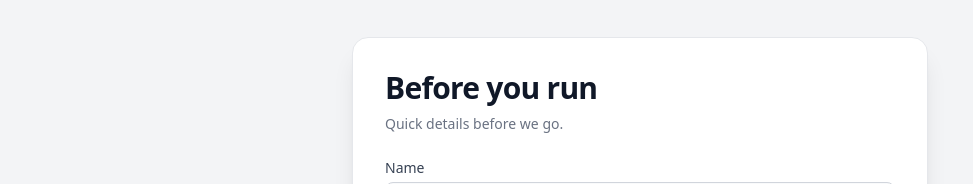
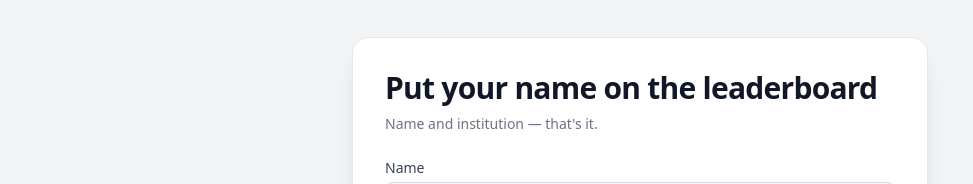
Before and after one commit to daniguzman73-netizen/citation-rush, a React (Vite) app: page / in a window 1280 px wide. Both pictures are taken after a click on the button "Press start →". Shown: the part 162-346 px from the top of the page, without its empty margins (0-973 px from the left). Built offline with nearby package versions, Linux system fonts and the light colour scheme; no server answers.

Commit message:
Copy + lockup tweaks: bigger Clarivate logo with more breathing room; intake title 'Put your name on the leaderboard' + tighter subhead; email box title 'Get the latest on Nexus'

```diff
--- a/src/screens/IntakeScreen.tsx
+++ b/src/screens/IntakeScreen.tsx
@@ -55,8 +55,8 @@ export default function IntakeScreen({ initial, onSubmit, onBack }: Props) {
         onSubmit={handleSubmit}
         className="w-full max-w-xl bg-white rounded-2xl p-8 border border-gray-200 shadow-xl"
       >
-        <h2 className="text-3xl font-bold tracking-tight text-gray-900">Before you run</h2>
-        <p className="mt-2 text-sm text-gray-500">Quick details before we go.</p>
+        <h2 className="text-3xl font-bold tracking-tight text-gray-900">Put your name on the leaderboard</h2>
+        <p className="mt-2 text-sm text-gray-500">Name and institution — that's it.</p>
 
         <label className="block mt-6 text-sm font-medium text-gray-700">
           Name
--- a/src/screens/LeaderboardScreen.tsx
+++ b/src/screens/LeaderboardScreen.tsx
@@ -66,7 +66,7 @@ export default function LeaderboardScreen({ highlightRunId, onPlayAgain, onDone
             {!submitted ? (
               <form onSubmit={handleSubmitEmail}>
                 <div className="text-sm md:text-base font-semibold text-white">
-                  Want to know when Nexus launches?
+                  Get the latest on Nexus
                 </div>
                 <p className="mt-1 text-xs text-purple-200/80">
                   Optional — your score is already on the leaderboard.
--- a/src/screens/WelcomeScreen.tsx
+++ b/src/screens/WelcomeScreen.tsx
@@ -87,19 +87,18 @@ export default function WelcomeScreen({ onStart, onSkipToDemo, onAdminOpen }: Pr
       {/* ── Top bar ─────────────────────────────────────────────────────────────────── */}
       <div className="relative z-10 flex items-center justify-between px-12 pt-10 pb-0">
         {/* Wordmark — text only, 5-tap admin gesture lives here */}
-        {/* Clarivate logo above the Nexus Extend wordmark. Logo file is
-            served from /images/clarivate-logo.png (Vite serves anything under
-            /public at the root). 5-tap admin gesture is on the whole stack. */}
+        {/* Clarivate logo + Nexus Extend wordmark — a deliberate brand lockup:
+            Clarivate (parent) sits clearly larger on top, with breathing room
+            before the product name beneath it. 5-tap admin gesture is on the
+            whole stack. */}
         <div
-          className="cursor-default select-none flex flex-col items-start gap-2"
+          className="cursor-default select-none flex flex-col items-start gap-3"
           onPointerDown={handleWordmarkTap}
         >
-          {/* TODO: confirm file is at public/images/clarivate-logo.png — image
-              will show a broken-image placeholder + alt text until then. */}
           <img
             src="/images/clarivate-logo.png"
             alt="Clarivate"
-            className="h-7 w-auto select-none pointer-events-none"
+            className="h-9 w-auto select-none pointer-events-none"
             draggable={false}
           />
           <div className="text-gray-900 font-bold text-xl tracking-tight leading-tight">Nexus Extend</div>
```
